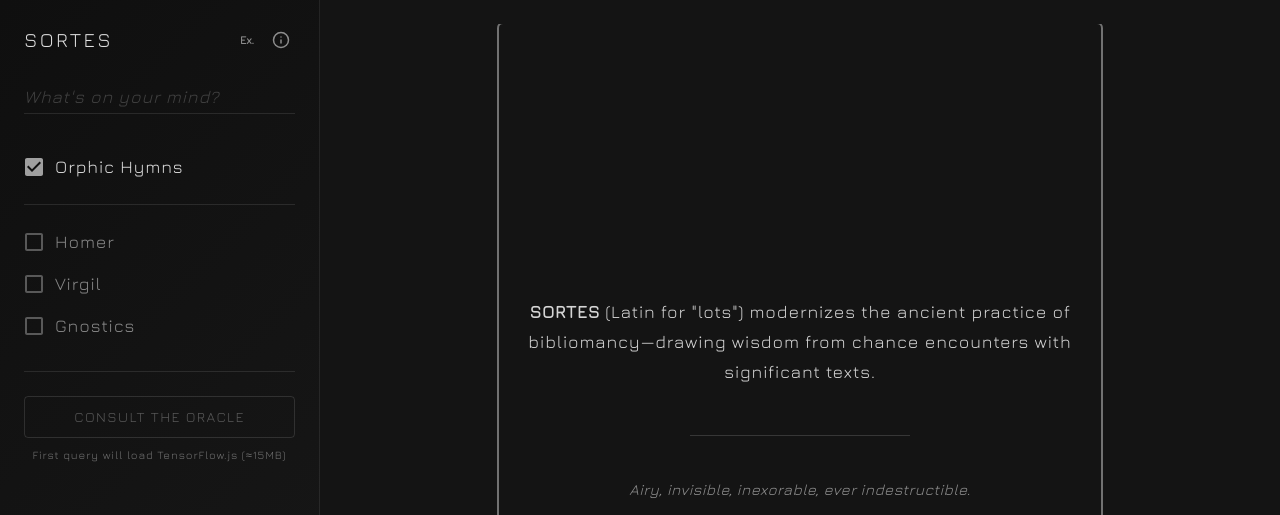
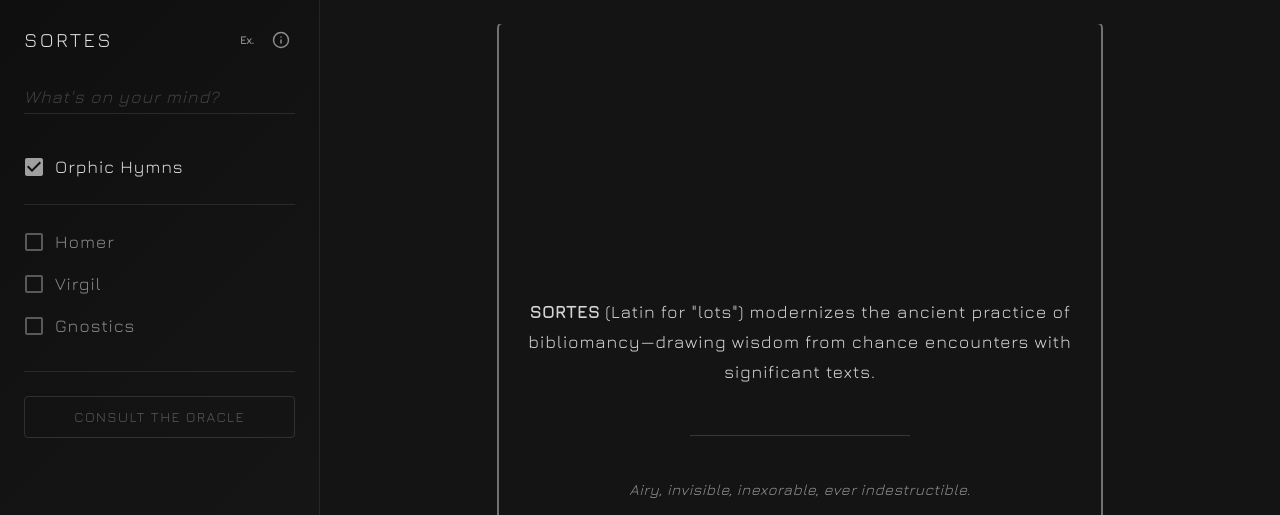
Before and after one commit to neumanns-workshop/cleros, a React (Create React App) app in the folder web/: page / in a window 1280 px wide. Shown: the top 515 px of the page. Built offline with nearby package versions, Linux system fonts and the light colour scheme; the HTML template or start-up script is replaced by a standard one.

Commit message:
Remove TensorFlow.js size notice from UI

```diff
--- a/web/src/components/forms/OracleQueryForm.tsx
+++ b/web/src/components/forms/OracleQueryForm.tsx
@@ -1,5 +1,5 @@
 import React, { useState, useCallback, useMemo } from 'react';
-import { TextField, Button, Box, CircularProgress, Divider, Tooltip, Typography } from '@mui/material';
+import { TextField, Button, Box, CircularProgress, Divider, Tooltip } from '@mui/material';
 import { useOracleContext } from '../../context/OracleContext';
 import { useOracle } from '../../hooks/useOracle';
 import { SourceSelection } from './SourceSelection';
@@ -152,21 +152,6 @@ export const OracleQueryForm: React.FC = React.memo(() => {
           </Button>
         </span>
       </Tooltip>
-
-      {!modelInitialized && !isLoading && !modelLoading && (
-        <Typography
-          variant="caption"
-          sx={{
-            display: 'block',
-            textAlign: 'center',
-            mt: 1,
-            fontSize: '0.7rem',
-            color: 'rgba(255, 255, 255, 0.4)'
-          }}
-        >
-          First query will load TensorFlow.js (≈15MB)
-        </Typography>
-      )}
     </form>
   );
 });
```
